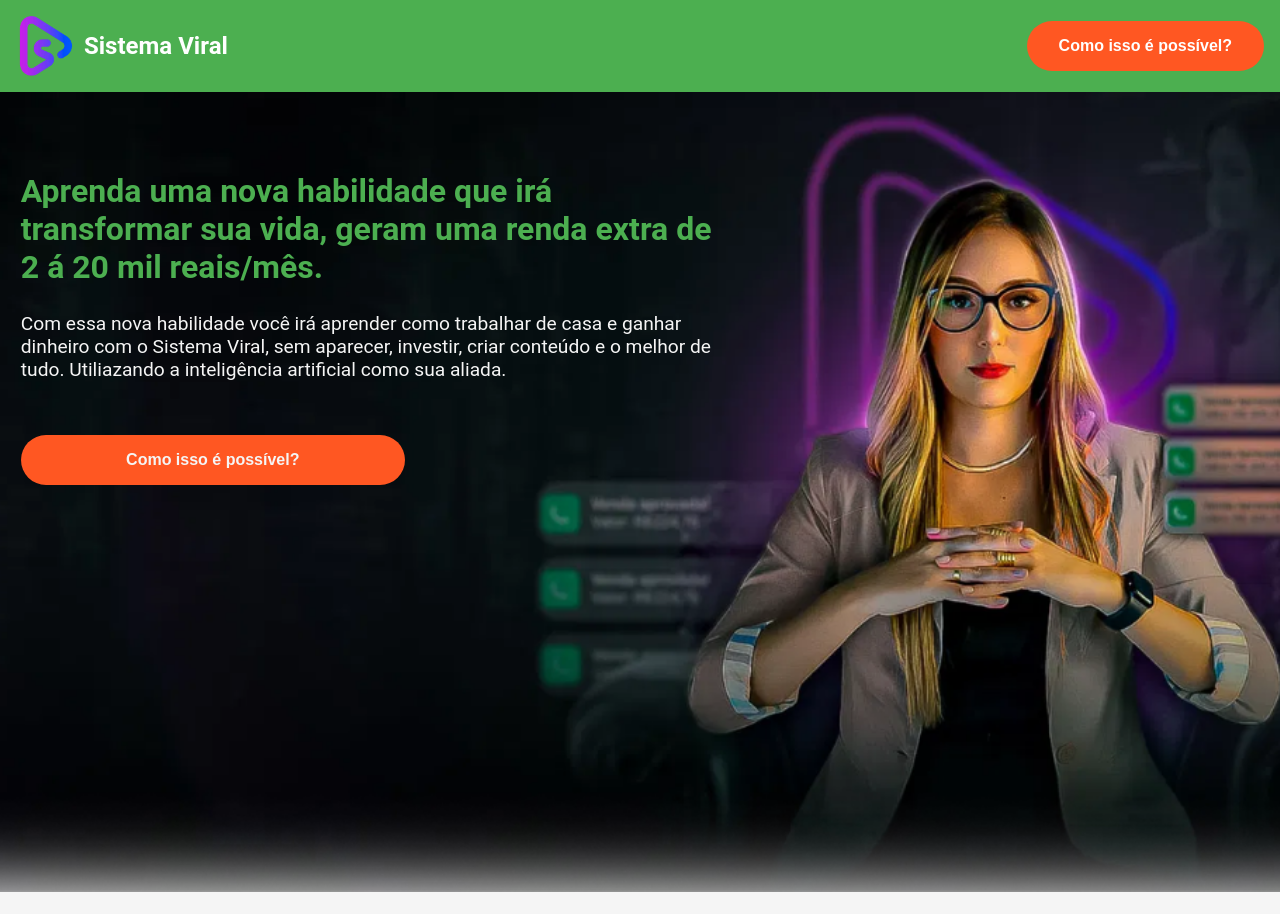
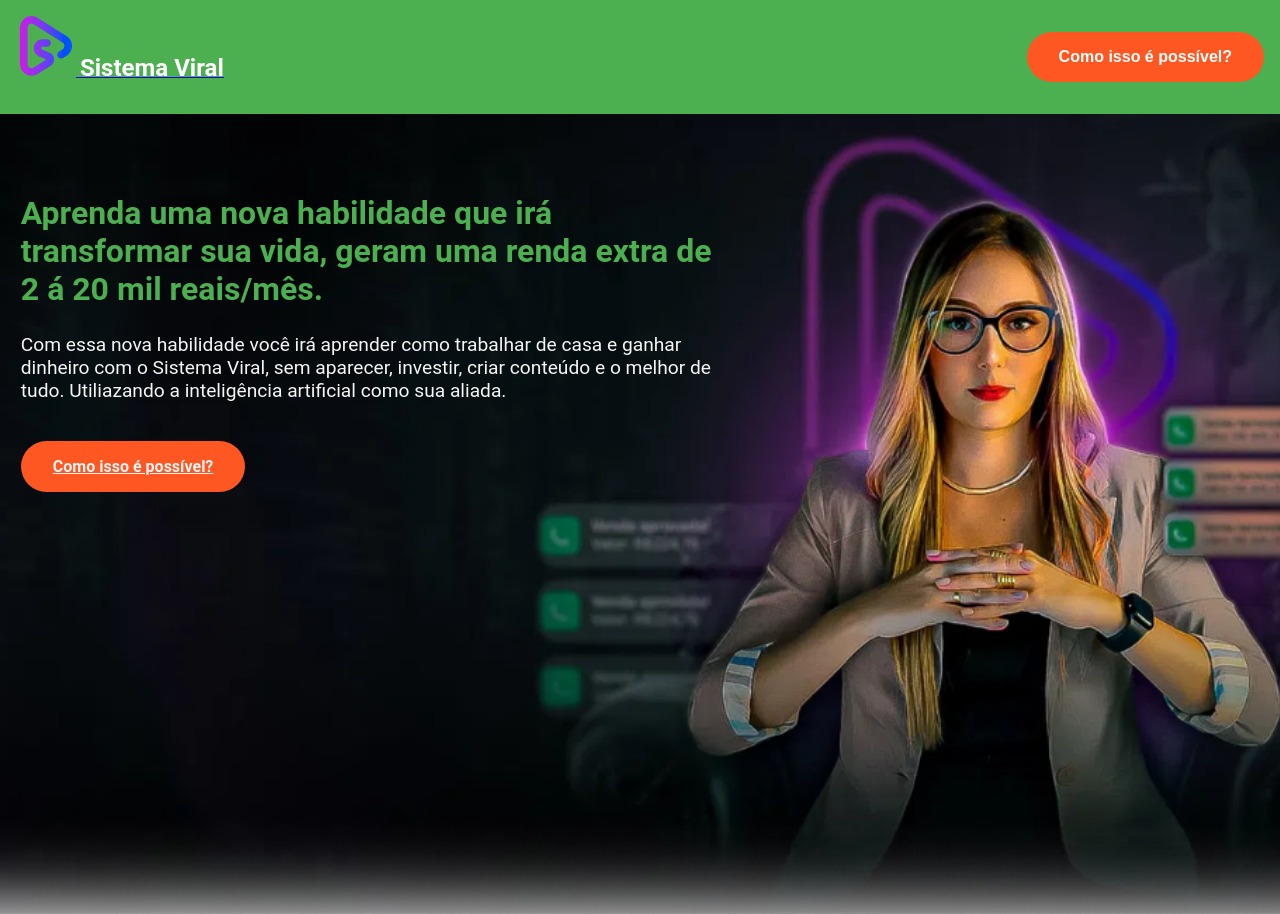
Before and after one commit to brunohmduarte/sistemaviral, a plain HTML site: page index.html in a window 1280 px wide. Before the commit the page ends 892 px from the top, so only its background shows below. Drawn offline with Linux system fonts and the light colour scheme.

Commit message:
⚡️ Add link to sell page

```diff
--- a/index.html
+++ b/index.html
@@ -142,7 +142,9 @@
 
     <header>
         <div class="logo">
-            <img src="./images/logo_sistema_viral.png" alt="Product Image" width="60"> <span>Sistema Viral</span>
+            <a href="https://kiwify.app/JEMBRCN?afid=yqBlyYsf">
+                <img src="./images/logo_sistema_viral.png" alt="Product Image" width="60"> <span>Sistema Viral</span>
+            </a>
         </div>
         <button class="cta-button">Como isso é possível?</button>
     </header>
@@ -150,7 +152,7 @@
     <section class="main-section">
         <h1>Aprenda uma nova habilidade que irá transformar sua vida, geram uma renda extra de 2 á 20 mil reais/mês.</h1>
         <p>Com essa nova habilidade você irá aprender como trabalhar de casa e ganhar dinheiro com o Sistema Viral, sem aparecer, investir, criar conteúdo e o melhor de tudo. Utiliazando a inteligência artificial como sua aliada.</p>
-        <button class="cta-button">Como isso é possível?</button>
+        <a href="https://kiwify.app/JEMBRCN?afid=yqBlyYsf" class="cta-button">Como isso é possível?</a>
     </section>
 
 </body>
```
